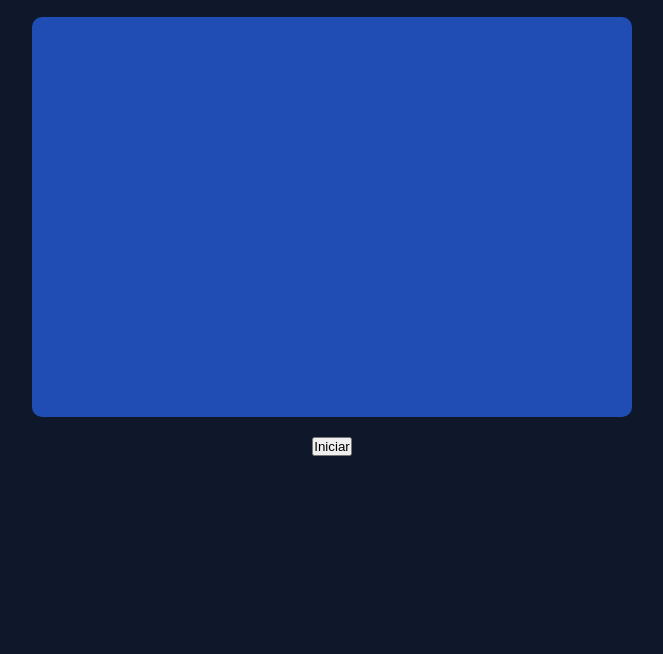
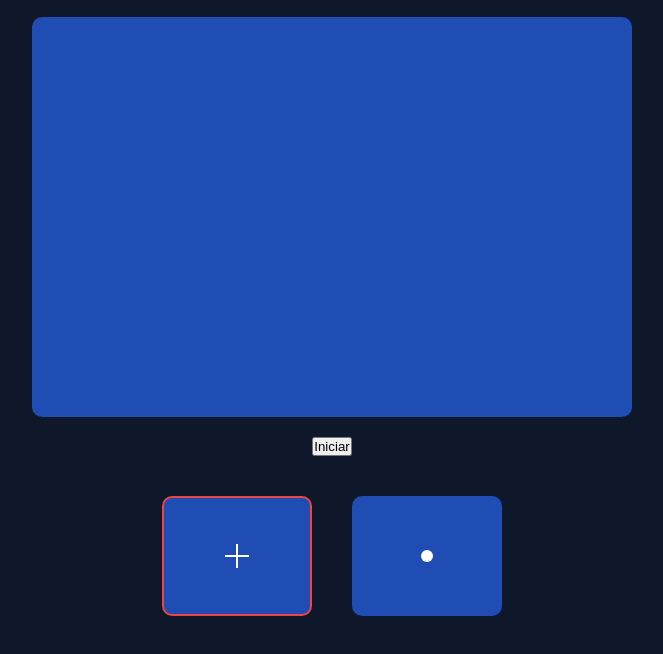
Before and after one commit to JoaoVictorVM/AimingGame, a plain HTML site: page index.html in a window 1280 px wide. Shown: the part 118-772 px from the top of the page, without its empty margins (308-971 px from the left). Drawn offline with Linux system fonts and the light colour scheme.

Commit message:
feat: seletor de crosshair entre opcao de bolinha e cruz / utiliza o zed para ajustar os espacamentos do codigo

```diff
--- a/index.html
+++ b/index.html
@@ -1,4 +1,4 @@
-<!DOCTYPE html>
+<!doctype html>
 <html lang="pt-BR">
     <head>
         <meta charset="UTF-8" />
@@ -21,6 +21,16 @@
             </div>
 
             <button id="start">Iniciar</button>
+
+            <section class="crosshair-selector">
+                <div class="crosshair-card" data-type="cross">
+                    <div class="preview preview--cross"></div>
+                </div>
+
+                <div class="crosshair-card" data-type="dot">
+                    <div class="preview preview--dot"></div>
+                </div>
+            </section>
         </main>
 
         <script type="module" src="src/js/main.js"></script>
--- /dev/null
+++ b/src/css/components/crosshair-card.css
@@ -0,0 +1,20 @@
+.crosshair-card {
+    width: 150px;
+    height: 120px;
+    background: var(--color-surface);
+    border-radius: var(--radius-md);
+    display: flex;
+    align-items: center;
+    justify-content: center;
+    cursor: pointer;
+    transition: 0.2s ease;
+    border: 2px solid transparent;
+}
+
+.crosshair-card:hover {
+    transform: scale(1.05);
+}
+
+.crosshair-card.active {
+    border-color: var(--color-primary);
+}
--- /dev/null
+++ b/src/css/components/crosshair-preview.css
@@ -0,0 +1,51 @@
+.preview {
+    position: relative;
+    display: flex;
+    align-items: center;
+    justify-content: center;
+}
+
+/* Cruz preview */
+.preview {
+    position: relative;
+    display: flex;
+    align-items: center;
+    justify-content: center;
+}
+
+.preview--cross {
+    width: 24px;
+    height: 24px;
+    position: relative;
+}
+
+.preview--cross::before,
+.preview--cross::after {
+    content: "";
+    position: absolute;
+    background: white;
+}
+
+.preview--cross::before {
+    width: 2px;
+    height: 100%;
+    top: 0;
+    left: 50%;
+    transform: translateX(-50%);
+}
+
+.preview--cross::after {
+    height: 2px;
+    width: 100%;
+    left: 0;
+    top: 50%;
+    transform: translateY(-50%);
+}
+
+/* Bolinha preview */
+.preview--dot {
+    width: 12px;
+    height: 12px;
+    background: white;
+    border-radius: 50%;
+}
--- a/src/css/layout/container.css
+++ b/src/css/layout/container.css
@@ -1,4 +1,4 @@
 .container {
-  text-align: center;
-  padding: var(--space-lg);
+    text-align: center;
+    padding: var(--space-lg);
 }
--- /dev/null
+++ b/src/css/layout/crosshair-selector.css
@@ -0,0 +1,6 @@
+.crosshair-selector {
+    display: flex;
+    justify-content: center;
+    gap: var(--space-lg);
+    margin-top: var(--space-lg);
+}
--- a/src/css/main.css
+++ b/src/css/main.css
@@ -4,6 +4,9 @@
 
 @import "layout/container.css";
 @import "layout/game-area.css";
+@import "layout/crosshair-selector.css";
 
 @import "components/target.css";
 @import "components/crosshair.css";
+@import "components/crosshair-preview.css";
+@import "components/crosshair-card.css";
--- /dev/null
+++ b/src/js/components/CrosshairSelector.js
@@ -0,0 +1,27 @@
+export class CrosshairSelector {
+  constructor(crosshair) {
+    this.crosshair = crosshair;
+    this.cards = document.querySelectorAll(".crosshair-card");
+
+    this.init();
+  }
+
+  init() {
+    this.cards.forEach((card) => {
+      card.addEventListener("click", () => {
+        const type = card.dataset.type;
+
+        this.crosshair.setType(type);
+        this.updateActive(card);
+      });
+    });
+
+    // Ativa padrão inicial
+    this.cards[0].classList.add("active");
+  }
+
+  updateActive(selectedCard) {
+    this.cards.forEach((card) => card.classList.remove("active"));
+    selectedCard.classList.add("active");
+  }
+}
--- a/src/js/game/Game.js
+++ b/src/js/game/Game.js
@@ -2,12 +2,14 @@ import { Timer } from "./Timer.js";
 import { Score } from "./Score.js";
 import { Target } from "../components/Target.js";
 import { Crosshair } from "../components/Crosshair.js";
+import { CrosshairSelector } from "../components/CrosshairSelector.js";
 
 export class Game {
   constructor() {
     this.timer = new Timer(30);
     this.score = new Score();
     this.crosshair = new Crosshair();
+    this.crosshairSelector = new CrosshairSelector(this.crosshair);
     this.target = new Target(this.handleHit.bind(this));
 
     this.isRunning = false;
```
Also changed, not shown: src/css/base/typography.css (+4 -4 lines), src/css/base/normalize.css (indentation only), src/css/base/variables.css (indentation only), src/css/components/crosshair.css (indentation only), src/css/components/target.css (indentation only), src/css/layout/game-area.css (indentation only). Lines whose indentation alone changed are shown as unchanged.
